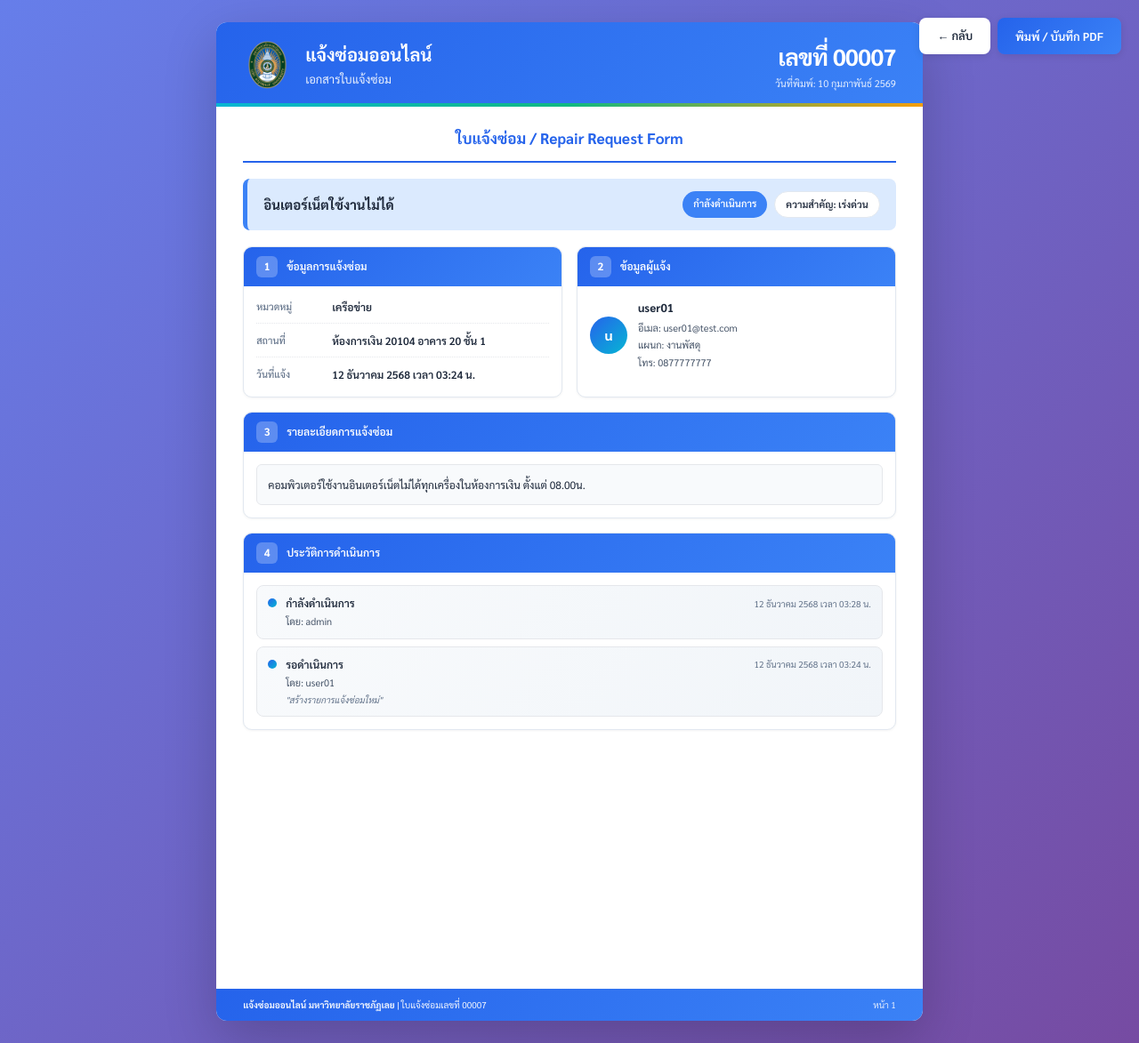
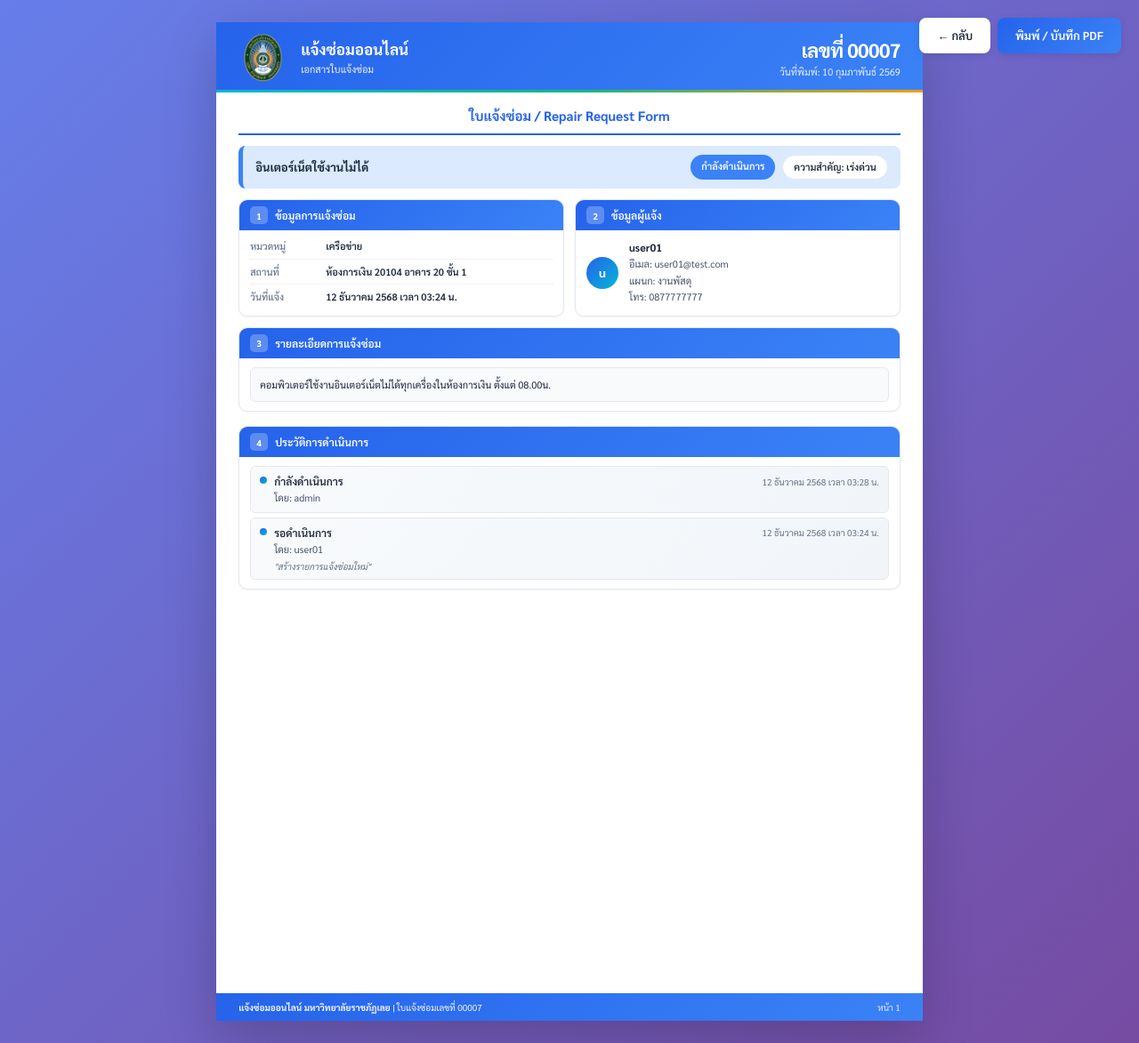
Before and after one commit to SettaPong776/rp, a PHP site: page /print_request.php?id=7 in a window 1280 px wide. Shown: the whole page at 89% size. Run offline with PHP 8.4, Linux system fonts and the light colour scheme; a user stored in the database is signed in; data comes from the database, SQL or seed files in the repository.

Commit message:
responsive และปรับให้เข้ากันกับเซิร์ฟเวอร์

```diff
--- a/print_request.php
+++ b/print_request.php
@@ -120,8 +120,8 @@ $status_bg = [
 
         body {
             font-family: 'Sarabun', sans-serif;
-            font-size: 14px;
-            line-height: 1.6;
+            font-size: 13px;
+            line-height: 1.5;
             color: var(--text-dark);
             background: linear-gradient(135deg, #667eea 0%, #764ba2 100%);
             min-height: 100vh;
@@ -129,18 +129,19 @@ $status_bg = [
 
         .page {
             width: 210mm;
-            height: 297mm;
+            min-height: 297mm;
             margin: 0 auto;
             background: #fff;
             position: relative;
-            overflow: hidden;
+            display: flex;
+            flex-direction: column;
         }
 
         /* Header - Bright Style */
         .header {
             background: linear-gradient(135deg, var(--primary) 0%, var(--primary-light) 100%);
             color: #fff;
-            padding: 18px 30px;
+            padding: 12px 25px;
             position: relative;
         }
 
@@ -150,7 +151,7 @@ $status_bg = [
             bottom: 0;
             left: 0;
             right: 0;
-            height: 4px;
+            height: 3px;
             background: linear-gradient(90deg, #06B6D4, #10B981, #F59E0B);
         }
 
@@ -167,13 +168,13 @@ $status_bg = [
         }
 
         .header-text h1 {
-            font-size: 20px;
+            font-size: 17px;
             font-weight: 700;
-            margin-bottom: 2px;
+            margin-bottom: 1px;
         }
 
         .header-text .subtitle {
-            font-size: 13px;
+            font-size: 11px;
             opacity: 0.9;
         }
 
@@ -182,7 +183,7 @@ $status_bg = [
         }
 
         .request-number {
-            font-size: 26px;
+            font-size: 22px;
             font-weight: 700;
             letter-spacing: -0.5px;
         }
@@ -194,17 +195,18 @@ $status_bg = [
 
         /* Content */
         .content {
-            padding: 22px 30px;
+            padding: 15px 25px;
+            flex: 1;
         }
 
         /* Document Title */
         .document-title {
             text-align: center;
-            font-size: 17px;
+            font-size: 15px;
             font-weight: 700;
             color: var(--primary);
-            margin-bottom: 18px;
-            padding-bottom: 12px;
+            margin-bottom: 12px;
+            padding-bottom: 8px;
             border-bottom: 2px solid var(--primary);
         }
 
@@ -220,15 +222,15 @@ $status_bg = [
                 <?php echo $status_colors[$request['status']]; ?>
             ;
             border-radius: 8px;
-            padding: 14px 18px;
-            margin-bottom: 18px;
+            padding: 10px 14px;
+            margin-bottom: 12px;
             display: flex;
             justify-content: space-between;
             align-items: center;
         }
 
         .title-bar h2 {
-            font-size: 15px;
+            font-size: 13px;
             font-weight: 700;
             color: var(--text-dark);
             max-width: 60%;
@@ -263,8 +265,8 @@ $status_bg = [
         .grid-2 {
             display: grid;
             grid-template-columns: 1fr 1fr;
-            gap: 16px;
-            margin-bottom: 16px;
+            gap: 12px;
+            margin-bottom: 12px;
         }
 
         /* Card */
@@ -279,21 +281,21 @@ $status_bg = [
         .card-header {
             background: linear-gradient(135deg, var(--primary) 0%, var(--primary-light) 100%);
             color: #fff;
-            padding: 10px 14px;
+            padding: 7px 12px;
             display: flex;
             align-items: center;
-            gap: 10px;
+            gap: 8px;
         }
 
         .card-icon {
-            width: 24px;
-            height: 24px;
+            width: 20px;
+            height: 20px;
             background: rgba(255, 255, 255, 0.25);
-            border-radius: 6px;
+            border-radius: 5px;
             display: flex;
             align-items: center;
             justify-content: center;
-            font-size: 12px;
+            font-size: 10px;
             font-weight: 700;
         }
 
@@ -303,20 +305,20 @@ $status_bg = [
         }
 
         .card-body {
-            padding: 14px;
+            padding: 10px 12px;
         }
 
         /* Info List */
         .info-list {
             display: flex;
             flex-direction: column;
-            gap: 10px;
+            gap: 6px;
         }
 
         .info-row {
             display: flex;
             align-items: flex-start;
-            padding-bottom: 8px;
+            padding-bottom: 5px;
             border-bottom: 1px dotted #e5e7eb;
         }
 
@@ -334,7 +336,7 @@ $status_bg = [
         }
 
         .info-value {
-            font-size: 12px;
+            font-size: 11px;
             color: var(--text-dark);
             font-weight: 600;
         }
@@ -347,24 +349,24 @@ $status_bg = [
         }
 
         .avatar {
-            width: 42px;
-            height: 42px;
+            width: 36px;
+            height: 36px;
             background: linear-gradient(135deg, var(--primary) 0%, var(--accent) 100%);
             color: #fff;
             border-radius: 50%;
             display: flex;
             align-items: center;
             justify-content: center;
-            font-size: 16px;
+            font-size: 14px;
             font-weight: 700;
             flex-shrink: 0;
         }
 
         .requester-details h3 {
-            font-size: 13px;
+            font-size: 12px;
             font-weight: 700;
             color: var(--text-dark);
-            margin-bottom: 3px;
+            margin-bottom: 2px;
         }
 
         .requester-details p {
@@ -378,9 +380,9 @@ $status_bg = [
             background: var(--bg-light);
             border: 1px solid #e5e7eb;
             border-radius: 6px;
-            padding: 12px;
-            font-size: 12px;
-            line-height: 1.7;
+            padding: 10px;
+            font-size: 11px;
+            line-height: 1.6;
         }
 
         /* Admin Remark */
@@ -410,22 +412,22 @@ $status_bg = [
         .timeline {
             display: flex;
             flex-direction: column;
-            gap: 8px;
+            gap: 5px;
         }
 
         .timeline-item {
             display: flex;
-            gap: 10px;
-            padding: 10px 12px;
+            gap: 8px;
+            padding: 7px 10px;
             background: linear-gradient(135deg, #f8fafc 0%, #f1f5f9 100%);
             border: 1px solid #e5e7eb;
-            border-radius: 8px;
+            border-radius: 6px;
             position: relative;
         }
 
         .timeline-dot {
-            width: 10px;
-            height: 10px;
+            width: 8px;
+            height: 8px;
             background: linear-gradient(135deg, var(--primary) 0%, var(--accent) 100%);
             border-radius: 50%;
             margin-top: 4px;
@@ -469,16 +471,13 @@ $status_bg = [
 
         /* Footer */
         .footer {
-            position: absolute;
-            bottom: 0;
-            left: 0;
-            right: 0;
             background: linear-gradient(135deg, var(--primary) 0%, var(--primary-light) 100%);
             color: #fff;
-            padding: 10px 30px;
+            padding: 8px 25px;
             display: flex;
             justify-content: space-between;
             align-items: center;
+            margin-top: auto;
         }
 
         .footer-left {
@@ -568,14 +567,22 @@ $status_bg = [
         }
 
         /* Print Styles */
+        @page {
+            size: A4;
+            margin: 0;
+        }
+
         @media print {
             body {
                 background: #fff !important;
             }
 
             .page {
+                width: 210mm;
+                min-height: 297mm;
                 margin: 0;
                 box-shadow: none;
+                page-break-inside: avoid;
             }
 
             .action-buttons {
@@ -701,15 +907,23 @@ $status_bg = [
                     </div>
                     <div class="card-body">
                         <div class="requester-info">
-                            <div class="avatar"><?php echo mb_substr($request['requester_name'], 0, 1); ?></div>
+                            <div class="avatar"><?php
+                            $name = $request['requester_name'] ?? '';
+                            if (function_exists('mb_substr')) {
+                                echo mb_substr($name, 0, 1);
+                            } else {
+                                preg_match('/./u', $name, $m);
+                                echo $m[0] ?? substr($name, 0, 1);
+                            }
+                            ?></div>
                             <div class="requester-details">
-                                <h3><?php echo htmlspecialchars($request['requester_name']); ?></h3>
-                                <p>อีเมล: <?php echo htmlspecialchars($request['requester_email']); ?></p>
+                                <h3><?php echo htmlspecialchars($request['requester_name'] ?? ''); ?></h3>
+                                <p>อีเมล: <?php echo htmlspecialchars($request['requester_email'] ?? ''); ?></p>
                                 <?php if ($request['requester_department']): ?>
-                                    <p>แผนก: <?php echo htmlspecialchars($request['requester_department']); ?></p>
+                                    <p>แผนก: <?php echo htmlspecialchars($request['requester_department'] ?? ''); ?></p>
                                 <?php endif; ?>
                                 <?php if ($request['requester_phone']): ?>
-                                    <p>โทร: <?php echo htmlspecialchars($request['requester_phone']); ?></p>
+                                    <p>โทร: <?php echo htmlspecialchars($request['requester_phone'] ?? ''); ?></p>
                                 <?php endif; ?>
                             </div>
                         </div>
@@ -753,15 +968,25 @@ $status_bg = [
                                     <div class="timeline-content">
                                         <div class="timeline-header">
                                             <span
-                                                class="timeline-status"><?php echo $status_texts[$history['status']]; ?></span>
+                                                class="timeline-status"><?php echo $status_texts[$history['status']] ?? $history['status']; ?></span>
                                             <span
                                                 class="timeline-date"><?php echo thai_date($history['created_at'], 'j F Y H:i น.'); ?></span>
                                         </div>
-                                        <div class="timeline-user">โดย: <?php echo htmlspecialchars($history['fullname']); ?>
+                                        <div class="timeline-user">โดย:
+                                            <?php echo htmlspecialchars($history['fullname'] ?? ''); ?>
                                         </div>
                                         <?php if ($history['remark']): ?>
                                             <div class="timeline-remark">
-                                                "<?php echo mb_substr($history['remark'], 0, 80); ?><?php echo mb_strlen($history['remark']) > 80 ? '...' : ''; ?>"
+                                                "<?php
+                                                $remark = $history['remark'] ?? '';
+                                                if (function_exists('mb_substr')) {
+                                                    echo mb_substr($remark, 0, 80);
+                                                    echo mb_strlen($remark) > 80 ? '...' : '';
+                                                } else {
+                                                    echo substr($remark, 0, 80);
+                                                    echo strlen($remark) > 80 ? '...' : '';
+                                                }
+                                                ?>"
                                             </div>
                                         <?php endif; ?>
                                     </div>
```
Also changed, not shown: other parts of print_request.php (+216 -15 lines).
